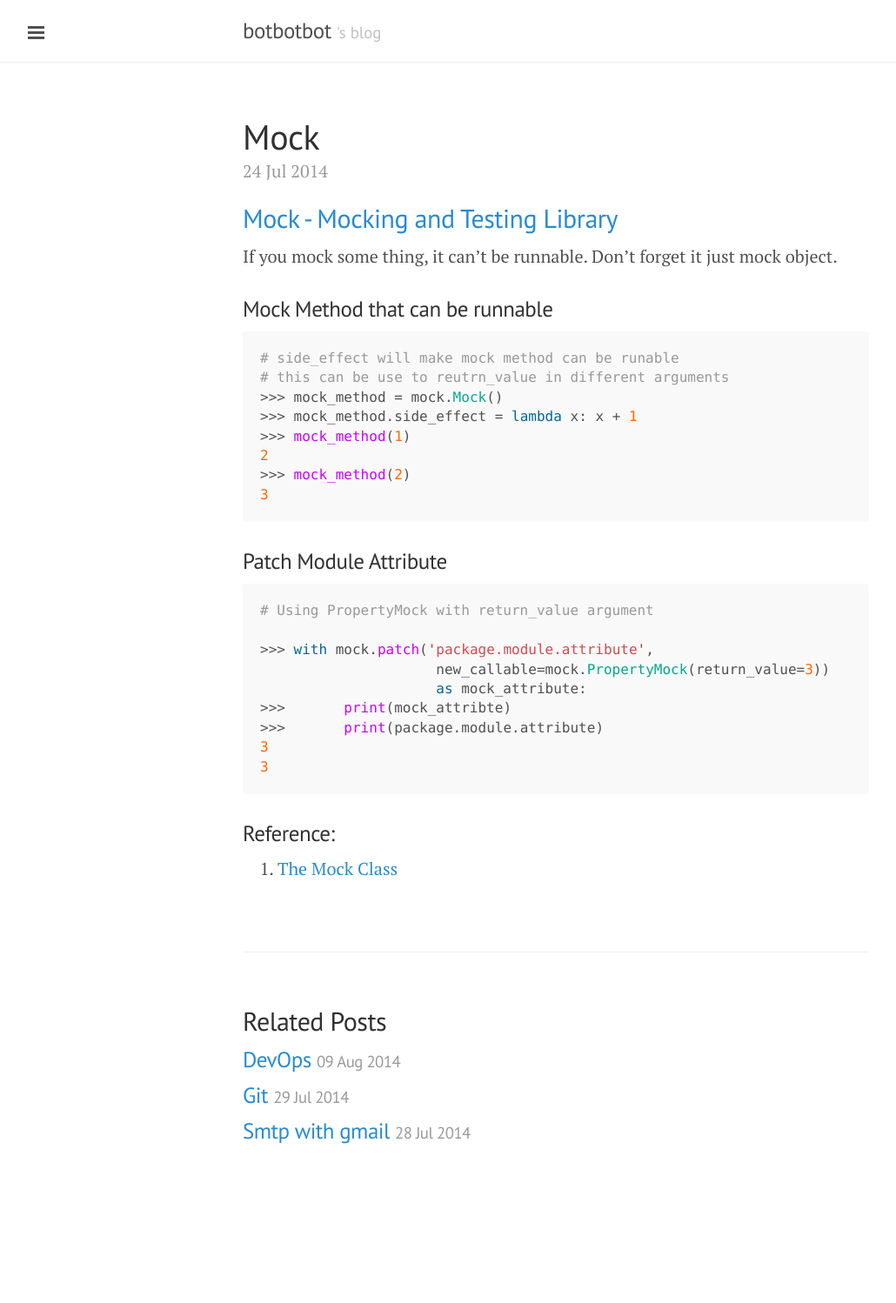
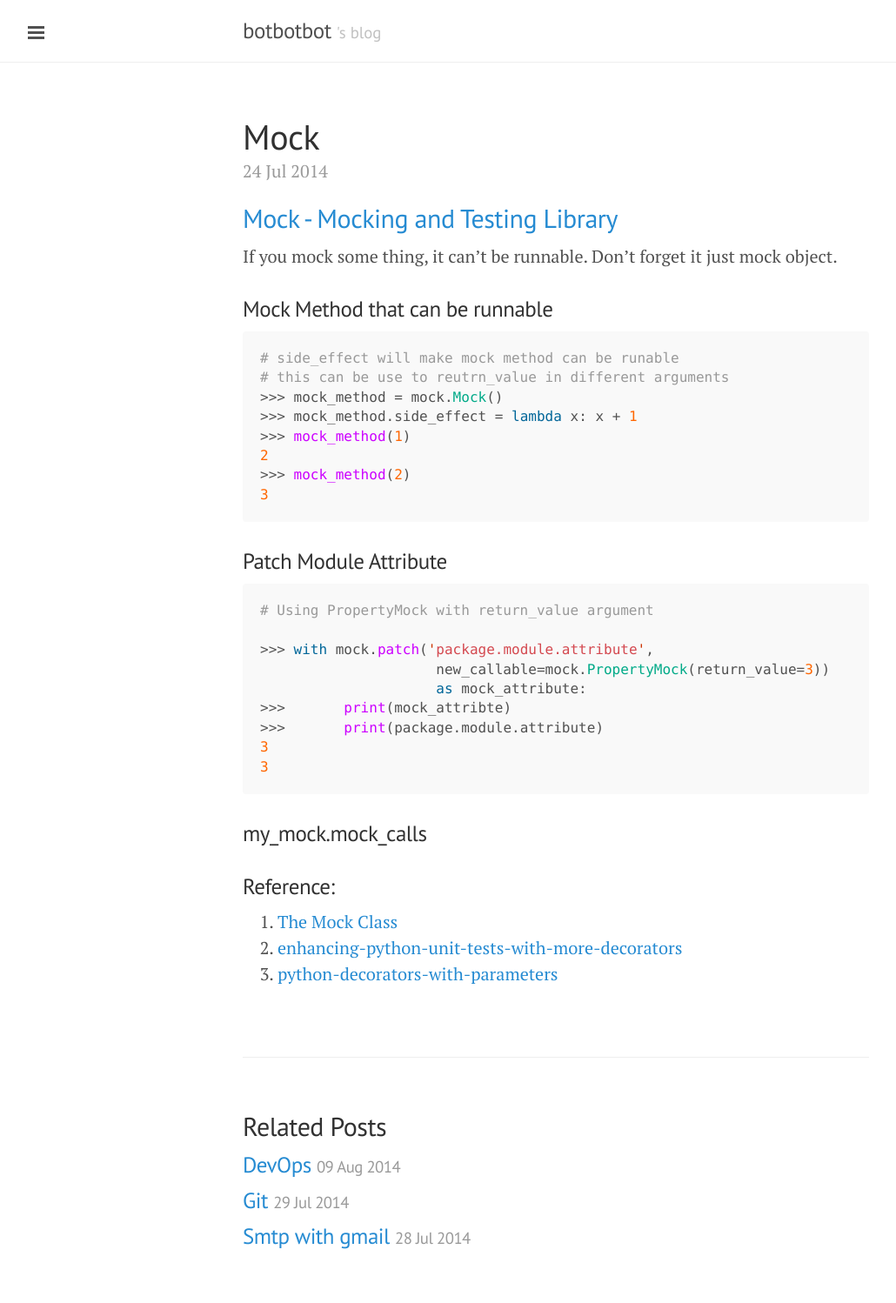
Before and after one commit to ibotdotout/ibotdotout.github.io, a Jekyll site: the page built from _posts/2014-07-24-mock-python.md, in a window 1280 px wide. Shown: the whole page at 87% size, without its empty margins (1-1031 px from the left). Built offline with Jekyll 4.4.1, drawn with Linux system fonts in a browser that asks for light colours; Markdown is read by kramdown in place of the engine named in the settings; before the commit the page ends 1376 px from its top, so only the background shows below that.

Commit message:
add mock decorator and mock_calls

````diff
--- a/_posts/2014-07-24-mock-python.md
+++ b/_posts/2014-07-24-mock-python.md
@@ -35,5 +35,9 @@ If you mock some thing, it can't be runnable. Don't forget it just mock object.
 3
 ```
 
+### my_mock.mock_calls
+
 ### Reference:
 1. [The Mock Class](http://www.voidspace.org.uk/python/mock/mock.html)
+2. [enhancing-python-unit-tests-with-more-decorators](http://melp.nl/2011/02/enhancing-python-unit-tests-with-more-decorators/)
+3. [python-decorators-with-parameters](http://stackoverflow.com/questions/5929107/python-decorators-with-parameters)
````
